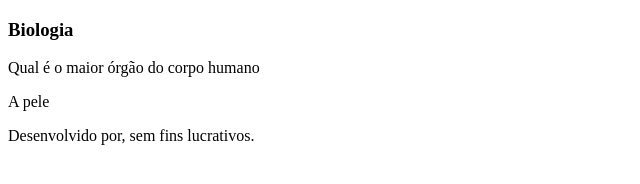
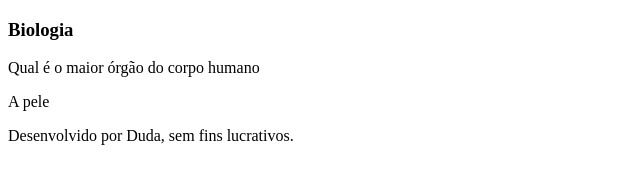
Before and after one commit to dudaclaudino7/flashcard, a plain HTML site: page index.html in a window 1280 px wide. Shown: the full height of the page, 0-640 px from the left. Drawn offline with Linux system fonts and the light colour scheme.

Commit message:
Update index.html

```diff
--- a/index.html
+++ b/index.html
@@ -22,7 +22,7 @@
     </main>
 </body>
 <footer>
-    <p>Desenvolvido por,  sem fins lucrativos.</p>
+    <p>Desenvolvido por Duda,  sem fins lucrativos.</p>
 </footer>
 
 </html>
```
